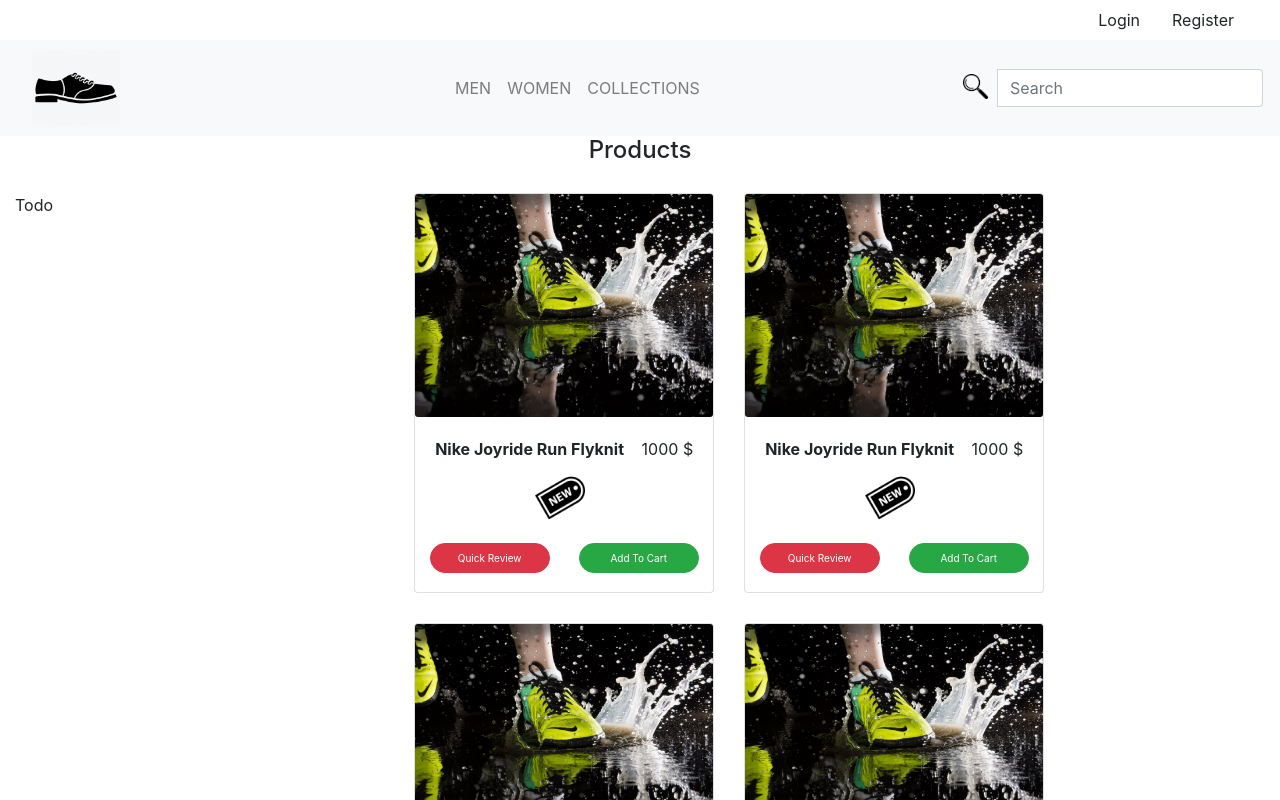
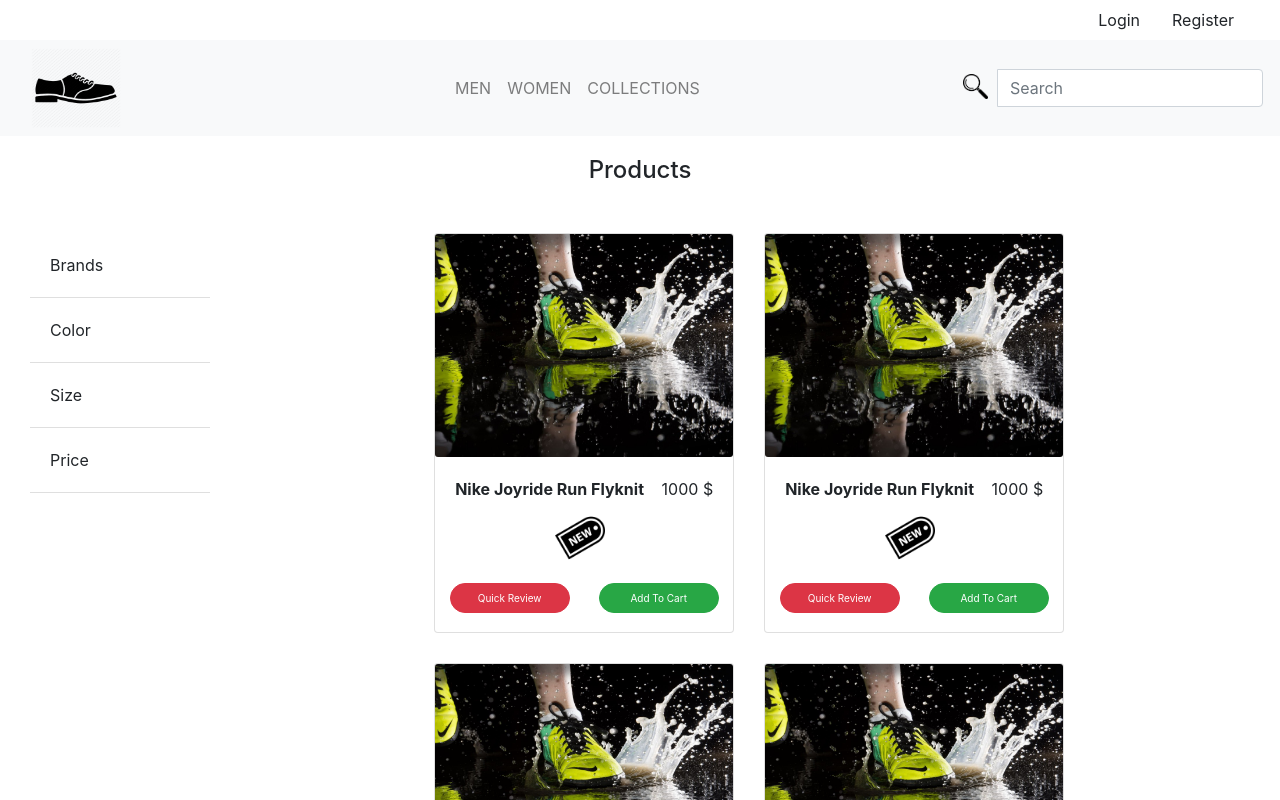
Before and after one commit to shoesstore/UI, a React (Create React App) app: page /collections in a window 1280 px wide. Shown: the top 800 px of the page. Built offline with nearby package versions, Linux system fonts and the light colour scheme.

Commit message:
add left-panel in ProductListPage

```diff
--- /dev/null
+++ b/src/components/Collapse/Collapse.js
@@ -0,0 +1,57 @@
+import React, { Component } from 'react';
+import { Collapse } from 'reactstrap';
+import "../../css/collapse/collapse.css";
+
+class Collapses extends Component {
+
+    state = {
+        collapseOne : false,
+        collapseTwo : false,
+        collapseThree : false,
+        collapaseFour : false,
+    };
+
+    toggleOne() {
+        this.setState(state => ({ collapseOne: !state.collapseOne }));
+    }
+
+    toggleTwo() {
+        this.setState(state => ({ collapseTwo: !state.collapseTwo }));
+    }
+
+    toggleThree() {
+        this.setState(state => ({ collapseThree: !state.collapseThree }));
+    }
+
+    toggleFour() {
+        this.setState(state => ({ collapseFour: !state.collapseFour }));
+    }
+
+    render() {
+        return (
+            <div>
+                <div className="left-nav-collapse" onClick={ () => this.toggleOne() }>Brands</div>
+                <Collapse isOpen={this.state.collapseOne}>
+                    <div className="left-nav-collapse-result"><strong>Itami:R-S</strong></div>
+                </Collapse>
+
+                <div className="left-nav-collapse" onClick={ () => this.toggleTwo() }>Color</div>
+                <Collapse isOpen={this.state.collapseTwo}>
+                    <div className="left-nav-collapse-result"><strong>Itami:R-S</strong></div>
+                </Collapse>
+
+                <div className="left-nav-collapse" onClick={ () => this.toggleThree() }>Size</div>
+                <Collapse isOpen={this.state.collapseThree}>
+                    <div className="left-nav-collapse-result"><strong>Itami:R-S</strong></div>
+                </Collapse>
+
+                <div className="left-nav-collapse" onClick={ () => this.toggleFour() }>Price</div>
+                <Collapse isOpen={this.state.collapseFour}>
+                    <div className="left-nav-collapse-result"><strong>Itami:R-S</strong></div>
+                </Collapse>
+            </div>
+        );
+    }
+}
+
+export default Collapses;
--- a/src/components/Product/ProductList.js
+++ b/src/components/Product/ProductList.js
@@ -20,7 +20,8 @@
         ];
 
         return (
-            <div className="row container-fluid">
+            <div className="container-fluid">
+                <div className="row">
                     {
                         products.map((product, index) => {
                             return(
@@ -37,6 +38,7 @@
                         })
                     }
                 </div>
+            </div>
         );
     }
 }
--- a/src/containers/ProductListPage.js
+++ b/src/containers/ProductListPage.js
@@ -1,16 +1,17 @@
 import React, { Component } from 'react';
 import ProductList from "../components/Product/ProductList";
+import Collapses from "../components/Collapse/Collapse";
 import "../css/product/productlist.css";
 
 export default class ProductListPage extends Component {
 
     render() {
         return(
-            <div>
-                <h4 style={{ textAlign: "center" }}>Products</h4>
+            <div className="container-fluid">
+                <h4 style={{ textAlign: "center", padding:"20px 20px" }}>Products</h4>
                 <div className="row col-md-12">
                     <div className="col-md-2 left-nav-wrapper">
-                        Todo
+                        <Collapses/>
                     </div>
                     <div className="col-md-10 product-grid">
                         <ProductList/>
--- /dev/null
+++ b/src/css/collapse/collapse.css
@@ -0,0 +1,10 @@
+.left-nav-collapse {
+    border-bottom: solid thin #DFDFDF;
+    width: 180px;
+    padding: 20px 20px;
+    text-align: left;
+}
+
+.left-nav-collapse-result {
+    padding: 20px 20px;
+}
--- a/src/css/product/productlist.css
+++ b/src/css/product/productlist.css
@@ -7,5 +7,5 @@
 }
 
 .product-grid {
-    padding: 20px 20px 0px 20px;
+    padding: 20px 20px 20px 20px;
 }
```
Also changed, not shown: src/ui/icon-shoestore/index.js (added, +8 -0 lines). Lines whose indentation alone changed are shown as unchanged.
